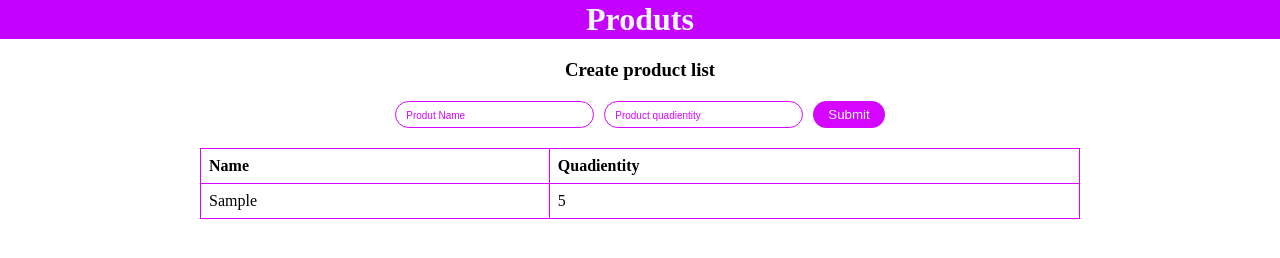
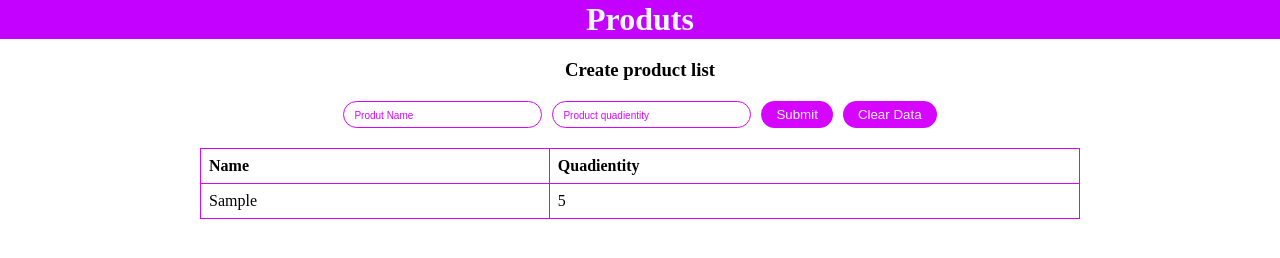
Before and after one commit to prokashpul/localstore-project, a plain HTML site: page index.html in a window 1280 px wide. Both pictures are taken after typing "Sample", "5" into the empty fields and a click on the button "Submit". Drawn offline with Linux system fonts and the light colour scheme.

Commit message:
clear data

```diff
--- a/index.html
+++ b/index.html
@@ -20,7 +20,9 @@
         <h3>Create product list</h3>
         <!-- === input area ==== -->
         <div class="add-product-area">
-            <input type="text" id="product-name" placeholder="Produt Name"> <input type="number" min="0" name="" id="quadientity" placeholder="Product quadientity"> <button type="submit" class="btn" onclick="addProduct()">Submit</button>
+            <input type="text" id="product-name" placeholder="Produt Name"> <input type="number" min="0" name="" id="quadientity" placeholder="Product quadientity"> <button type="submit" class="btn" onclick="addProduct()">Submit</button><button type="submit"
+                class="btn" onclick="clearData()">Clear
+                Data</button>
         </div>
         <table id='add-items'>
             <tr>
--- a/js/app.js
+++ b/js/app.js
@@ -42,7 +42,7 @@ displyResult()
 const setProduct = (name, quadientity) => {
         let produtRecord = new Array();
         produtRecord = JSON.parse(localStorage.getItem('product')) ? JSON.parse(localStorage.getItem('product')) : [];
-    produtRecord.unshift({
+        produtRecord.push({
             "name": name,
             "quadientity": quadientity
         })
@@ -51,3 +51,8 @@ const setProduct = (name, quadientity) => {
         localStorage.setItem("product", productObj);
 
     }
+    // clear data
+const clearData = () => {
+    localStorage.clear();
+    location.reload()
+}
```
Lines whose indentation alone changed are shown as unchanged.
